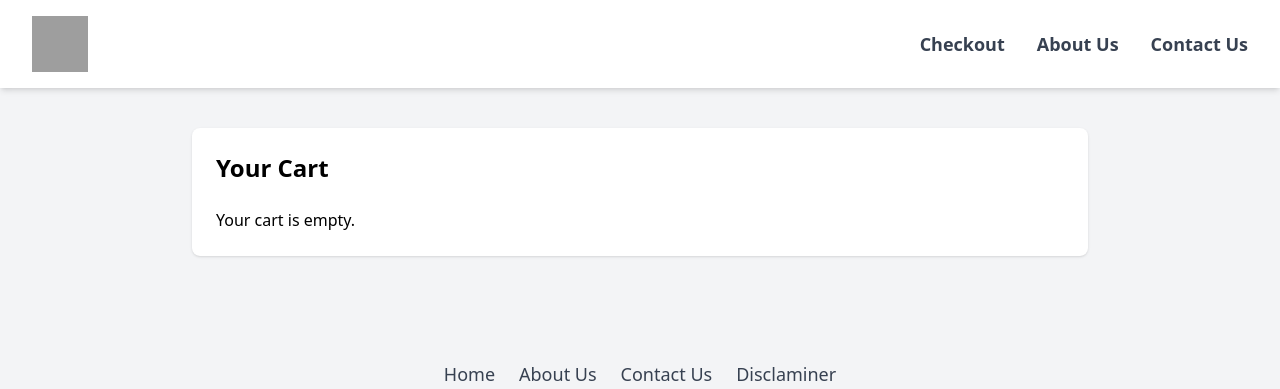
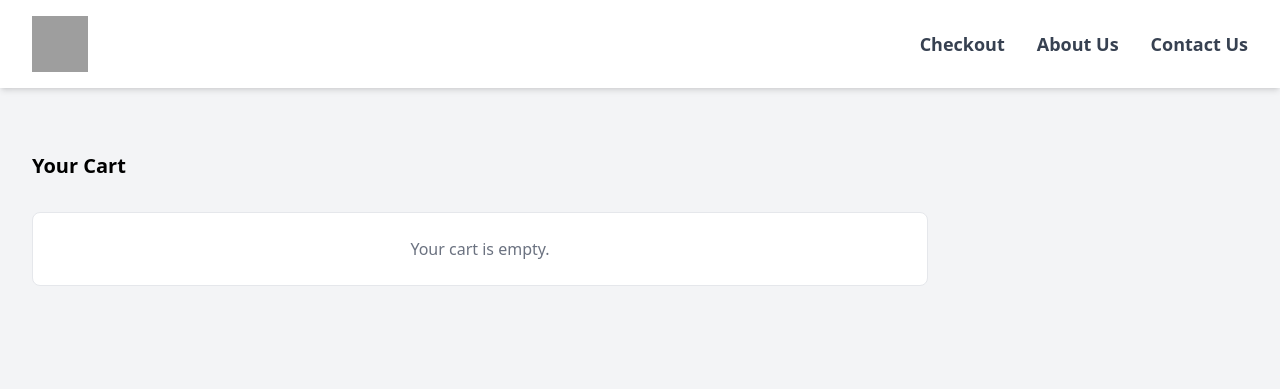
Before and after one commit to Sam2600/FoodyP, a Django app: page /checkout/ in a window 1280 px wide. Shown: the top 389 px of the page. Run offline with Django 5.2, Linux system fonts and the light colour scheme; some libraries are stand-ins or nearby versions; grey boxes are pictures that could not be loaded.

Commit message:
finished all design

```diff
--- a/store/templates/checkout.html
+++ b/store/templates/checkout.html
@@ -4,59 +4,110 @@
 {% block title %}Checkout{% endblock %}
 
 {% block content %}
-<div class="max-w-4xl mt-10 mx-auto p-6 bg-white shadow rounded-lg">
-   <h1 class="text-2xl font-bold mb-6">Your Cart</h1>
+<section class=" py-8 antialiased md:py-16">
+  <div class="mx-auto max-w-screen-xl px-4 2xl:px-0">
+    <h2 class="text-xl font-semibold">Your Cart</h2>
 
+    <div class="mt-6 sm:mt-8 md:gap-6 lg:flex lg:items-start xl:gap-8">
+      <div class="mx-auto w-full flex-none lg:max-w-2xl xl:max-w-4xl">
+        <div class="space-y-6">
           {% if items %}
-      <table class="w-full text-left mb-6">
-         <thead>
-            <tr class="border-b">
-            <th class="py-2">Item</th>
-            <th class="py-2">Price</th>
-            <th class="py-2">Quantity</th>
-            <th class="py-2">Total</th>
-            </tr>
-         </thead>
-         <tbody>
             {% for item in items %}
-            <tr class="border-b" data-id="{{ item.id }}">
-               <td class="py-4 flex items-center space-x-4">
-                  <img src="{{ item.image_url }}" alt="{{ item.name }}" class="w-16 h-16 object-cover rounded" />
-                  <div>
-                     <p class="font-semibold">{{ item.name }}</p>
-                  </div>
-               </td>
-               <td class="py-4">${{ item.price }}</td>
-               <td class="py-4">
-                  <div class="flex items-center space-x-2">
-                     <button class="decrease bg-gray-300 px-2 rounded" data-id="{{ item.id }}">−</button>
-                     <span class="px-2 quantity">{{ item.quantity }}</span>
-                     <button class="increase bg-gray-300 px-2 rounded" data-id="{{ item.id }}">+</button>
-                  </div>
-               </td>
-               <!-- <td class="py-4">$<span class="item-total">{{ item.quantity|floatformat:2|floatformat|add:item.price }}</span></td> -->
-               <td class="py-4">$<span class="item-total">{{ item.quantity|multiply:item.price|floatformat:2 }}</span></td>
-            </tr>
-            {% endfor %}
-         </tbody>
-      </table>
-
-      <div class="text-right mb-4">
-         <p class="text-xl font-bold">
-            Total: $ <span id="cart-total">{{ total }}</span>
-         </p>
+            <div class="rounded-lg border border-gray-200 p-4 shadow-sm dark:border-gray-700 dark:bg-gray-800 md:p-6">
+              <div class="space-y-4 md:flex md:items-center md:justify-between md:gap-6 md:space-y-0">
+                <div class="shrink-0 md:order-1">
+                  <img src="{{ item.image_url }}" alt="{{ item.name }}" class="h-20 w-20 object-cover rounded" />
                 </div>
 
-      <div class="text-right">
+                <div class="flex items-center justify-between md:order-3 md:justify-end">
+                  <div class="flex items-center">
+                    <button type="button" class="decrease inline-flex h-5 w-5 shrink-0 items-center justify-center rounded-md border border-gray-300 bg-gray-100 hover:bg-gray-200 focus:outline-none focus:ring-2 focus:ring-gray-100 dark:border-gray-600 dark:bg-gray-700 dark:hover:bg-gray-600 dark:focus:ring-gray-700" data-id="{{ item.id }}">
+                      <svg class="h-2.5 w-2.5 text-gray-900 dark:text-white" aria-hidden="true" xmlns="http://www.w3.org/2000/svg" fill="none" viewBox="0 0 18 2">
+                        <path stroke="currentColor" stroke-linecap="round" stroke-linejoin="round" stroke-width="2" d="M1 1h16" />
+                      </svg>
+                    </button>
+                    <span class="quantity w-10 shrink-0 border-0 bg-transparent text-center text-sm font-medium text-gray-900 focus:outline-none focus:ring-0 dark:text-white">{{ item.quantity }}</span>
+                    <button type="button" class="increase inline-flex h-5 w-5 shrink-0 items-center justify-center rounded-md border border-gray-300 bg-gray-100 hover:bg-gray-200 focus:outline-none focus:ring-2 focus:ring-gray-100 dark:border-gray-600 dark:bg-gray-700 dark:hover:bg-gray-600 dark:focus:ring-gray-700" data-id="{{ item.id }}">
+                      <svg class="h-2.5 w-2.5 text-gray-900 dark:text-white" aria-hidden="true" xmlns="http://www.w3.org/2000/svg" fill="none" viewBox="0 0 18 18">
+                        <path stroke="currentColor" stroke-linecap="round" stroke-linejoin="round" stroke-width="2" d="M9 1v16M1 9h16" />
+                      </svg>
+                    </button>
+                  </div>
+                  <div class="text-end md:order-4 md:w-32">
+                    <p class="text-base font-bold text-gray-900 dark:text-white">$<span class="item-total">{{ item.quantity|multiply:item.price|floatformat:2 }}</span></p>
+                  </div>
+                </div>
+
+                <div class="w-full min-w-0 flex-1 space-y-4 md:order-2 md:max-w-md">
+                  <p class="text-base font-medium text-gray-900 dark:text-white">{{ item.name }}</p>
+                  <p class="text-sm text-gray-500 dark:text-gray-400">${{ item.price }}</p>
+
+                  <div class="flex items-center gap-4">
+                    <button type="button" class="inline-flex items-center text-sm font-medium text-red-600 hover:underline dark:text-red-500">
+                      <svg class="me-1.5 h-5 w-5" aria-hidden="true" xmlns="http://www.w3.org/2000/svg" width="24" height="24" fill="none" viewBox="0 0 24 24">
+                        <path stroke="currentColor" stroke-linecap="round" stroke-linejoin="round" stroke-width="2" d="M6 18 17.94 6M18 18 6.06 6" />
+                      </svg>
+                      Remove
+                    </button>
+                  </div>
+                </div>
+              </div>
+            </div>
+            {% endfor %}
+          {% else %}
+            <div class="rounded-lg border border-gray-200 bg-white p-6 text-center dark:border-gray-700 dark:bg-gray-800">
+              <p class="text-gray-500 dark:text-gray-400">Your cart is empty.</p>
+            </div>
+          {% endif %}
+        </div>
+      </div>
+
+      <div class="mx-auto mt-6 max-w-4xl flex-1 space-y-6 lg:mt-0 lg:w-full">
+        {% if items %}
+        <div class="space-y-4 rounded-lg border border-gray-200 bg-white p-4 shadow-sm dark:border-gray-700 dark:bg-gray-800 sm:p-6">
+          <p class="text-xl font-semibold text-gray-900 dark:text-white">Order summary</p>
+
+          <div class="space-y-4">
+            <div class="space-y-2">
+              <dl class="flex items-center justify-between gap-4">
+                <dt class="text-base font-normal text-gray-500 dark:text-gray-400">Subtotal</dt>
+                <dd class="text-base font-medium text-gray-900 dark:text-white">$<span id="cart-subtotal">{{ total|floatformat:2 }}</span></dd>
+              </dl>
+
+              <dl class="flex items-center justify-between gap-4">
+                <dt class="text-base font-normal text-gray-500 dark:text-gray-400">Shipping</dt>
+                <dd class="text-base font-medium text-gray-900 dark:text-white">$0.00</dd>
+              </dl>
+            </div>
+
+            <dl class="flex items-center justify-between gap-4 border-t border-gray-200 pt-2 dark:border-gray-700">
+              <dt class="text-base font-bold text-gray-900 dark:text-white">Total</dt>
+              <dd class="text-base font-bold text-gray-900 dark:text-white">$<span id="cart-grand-total">{{ total|floatformat:2 }}</span></dd>
+            </dl>
+          </div>
+
           <form method="post" action="{% url 'place_order' %}">
             {% csrf_token %}
-            <button type="submit" class="bg-blue-600 text-white px-6 py-2 rounded">Checkout</button>
+            <button type="submit" class="flex w-full items-center justify-center rounded-lg bg-white px-5 py-2.5 text-sm font-medium text-primary-700 hover:bg-primary-800 focus:outline-none focus:ring-4 focus:ring-primary-300 dark:bg-primary-600 dark:hover:bg-primary-700 dark:focus:ring-primary-800">
+              Proceed to Checkout
+            </button>
           </form>
+
+          <div class="flex items-center justify-center gap-2">
+            <span class="text-sm font-normal text-gray-500 dark:text-gray-400"> or </span>
+            <a href="/" class="inline-flex text-white items-center gap-2 text-sm font-medium underline hover:no-underline">
+              Continue Shopping
+              <svg class="h-5 w-5" aria-hidden="true" xmlns="http://www.w3.org/2000/svg" fill="none" viewBox="0 0 24 24">
+                <path stroke="currentColor" stroke-linecap="round" stroke-linejoin="round" stroke-width="2" d="M19 12H5m14 0-4 4m4-4-4-4" />
+              </svg>
+            </a>
           </div>
-   {% else %}
-      <p>Your cart is empty.</p>
+        </div>
         {% endif %}
       </div>
+    </div>
+  </div>
+</section>
 
 <script>
 document.addEventListener('DOMContentLoaded', function () {
@@ -64,7 +115,7 @@
     btn.addEventListener('click', function () {
       const itemId = this.dataset.id;
       const action = this.classList.contains('increase') ? 'increase' : 'decrease';
-         const row = this.closest('tr');
+      const itemCard = this.closest('.rounded-lg');
 
       fetch("{% url 'update_cart' %}", {
         method: "POST",
@@ -77,9 +128,13 @@
       .then(res => res.json())
       .then(data => {
         if (data.success) {
-            row.querySelector('.quantity').textContent = data.item_quantity;
-            row.querySelector('.item-total').textContent = data.item_total.toFixed(2);
-            document.getElementById('cart-total').textContent = data.cart_total.toFixed(2);
+          itemCard.querySelector('.quantity').textContent = data.item_quantity;
+          itemCard.querySelector('.item-total').textContent = data.item_total.toFixed(2);
+
+          // Update BOTH subtotal and grand total
+          console.log(data.cart_total);
+          document.getElementById('cart-subtotal').textContent = data.cart_total.toFixed(2);
+          document.getElementById('cart-grand-total').textContent = data.cart_total.toFixed(2);
         }
       });
     });
--- a/store/urls.py
+++ b/store/urls.py
@@ -8,6 +8,9 @@ urlpatterns = [
 
     # ✅ View list items
     path('', views.item_list, name='item_list'),
+
+    # ✅ View order_success
+    path('order_success/', views.order_success, name='order_success'),
 
     # ✅ Privacy
     path('privacy/', views.privacy, name='privacy'),
--- a/store/views.py
+++ b/store/views.py
@@ -83,6 +83,11 @@ def terms(request):
 
 ###################################################
 
+def order_success(request):
+   return render(request, 'order_success.html')
+
+###################################################
+
 def contact_us(request):
    return render(request, 'contact_us.html')
 
@@ -114,8 +119,8 @@ def place_order(request):
 
    # Clear the cart
    request.session['cart'] = []
-
-   return render(request, 'order_success.html', {'order': order, 'total_amount': total_amount})
+   return render(request, 'payment.html', {'order': order, 'total_amount': total_amount})
+   #return render(request, 'order_success.html', {'order': order, 'total_amount': total_amount})
 
 ###################################################
 
```
Also changed, not shown: store/templates/checkout copy.html (deleted, +0 -57 lines), store/templates/payment.html (added, +62 -0 lines), store/templates/store/add_to_cart.html (deleted, +0 -8 lines), store/views copy.py (deleted, +0 -32 lines), 1 other file. Lines whose indentation alone changed are shown as unchanged.
